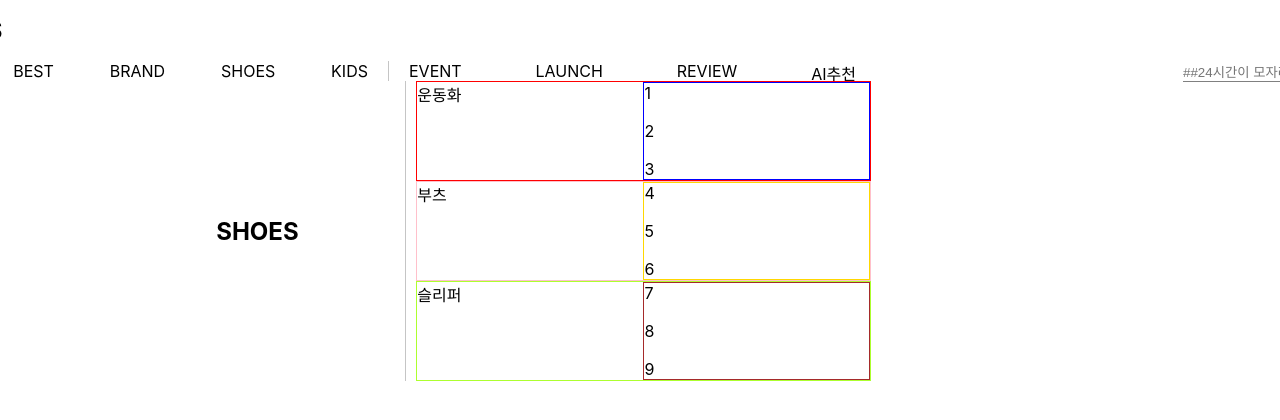
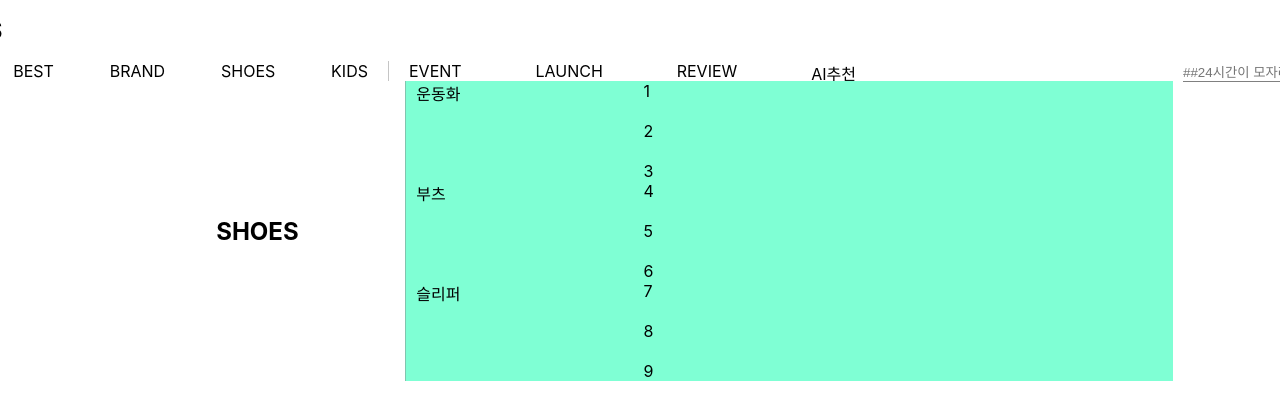
Before and after one commit to rhsiddlsidhd/Autonomous-Coding, a React (Create React App) app: page / in a window 1280 px wide. Both pictures are taken after a click on the element "SHOES". Shown: the top 420 px of the page. Built offline with nearby package versions, Linux system fonts and the light colour scheme.

Commit message:
:art: Design:structure

```diff
--- a/package.json
+++ b/package.json
@@ -9,6 +9,7 @@
     "axios": "^1.6.2",
     "react": "^18.2.0",
     "react-dom": "^18.2.0",
+    "react-router-dom": "^6.19.0",
     "react-scripts": "5.0.1",
     "web-vitals": "^2.1.4"
   },
--- a/src/App.css
+++ b/src/App.css
@@ -196,7 +196,7 @@
   justify-content: space-evenly;
   padding-left: 10px;
   border-left: 1px solid rgba(128, 128, 128, 0.459);
-  /* background-color: red; */
+  background-color: aquamarine;
 }
 
 .nav_wrap-brand-shoes
@@ -225,7 +225,7 @@
   display: flex;
   width: 60%;
   height: 300px;
-  border: 1px solid red;
+  /* border: 1px solid red; */
   justify-content: space-between;
 }
 
@@ -234,14 +234,14 @@
   flex-direction: column;
   width: 50%;
   height: 100%;
-  border: 1px solid blue;
+  /* border: 1px solid blue; */
 }
 
 .sub-wrap-two-list-twotitle {
   display: flex;
   width: 60%;
   height: 300px;
-  border: 1px solid pink;
+  /* border: 1px solid pink; */
   justify-content: space-between;
 }
 
@@ -250,14 +250,14 @@
   flex-direction: column;
   width: 50%;
   height: 100%;
-  border: 1px solid gold;
+  /* border: 1px solid gold; */
 }
 
 .sub-wrap-two-list-threetitle {
   display: flex;
   width: 60%;
   height: 300px;
-  border: 1px solid greenyellow;
+  /* border: 1px solid greenyellow; */
   justify-content: space-between;
 }
 
@@ -266,7 +266,7 @@
   flex-direction: column;
   width: 50%;
   height: 100%;
-  border: 1px solid brown;
+  /* border: 1px solid brown; */
 }
 
 /* kids서브메뉴 */
--- a/src/components/common/Header.js
+++ b/src/components/common/Header.js
@@ -68,17 +68,29 @@ const Header = () => {
                         <li className="sub-wrap-two-list-twotitle">
                           <span>부츠</span>
                           <ul>
-                            <li>4</li>
-                            <li>5</li>
-                            <li>6</li>
+                            <li>
+                              <span>4</span>
+                            </li>
+                            <li>
+                              <span>5</span>
+                            </li>
+                            <li>
+                              <span>6</span>
+                            </li>
                           </ul>
                         </li>
                         <li className="sub-wrap-two-list-threetitle">
                           <span>슬리퍼</span>
                           <ul>
-                            <li>7</li>
-                            <li>8</li>
-                            <li>9</li>
+                            <li>
+                              <span>7</span>
+                            </li>
+                            <li>
+                              <span>8</span>
+                            </li>
+                            <li>
+                              <span>9</span>
+                            </li>
                           </ul>
                         </li>
                       </ul>
```
Also changed, not shown: src/pages/Cart.js (added, +9 -0 lines), 1 other file (tests, documents, lock files or other folders).
